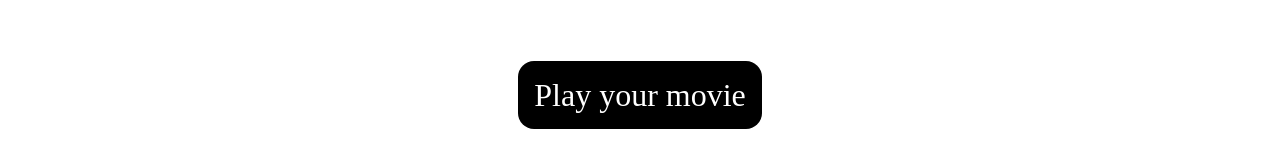
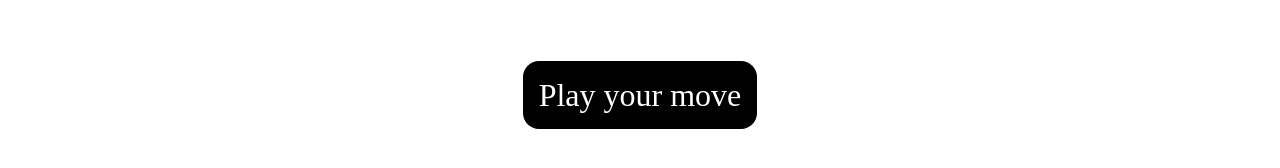
Before and after one commit to Dhanunjaya0007/Rock_Paper_Scissors_Game, a plain HTML site: page index.html in a window 1280 px wide. Shown: the part 504-672 px from the top of the page. Drawn offline with Linux system fonts and the light colour scheme.

Commit message:
Update index.html

```diff
--- a/index.html
+++ b/index.html
@@ -33,7 +33,7 @@
     </div>
 
     <div class="msg-container">
-        <p id="msg">Play your movie</p>
+        <p id="msg">Play your move</p>
     </div>
 
     <script src="app.js"></script>
```
